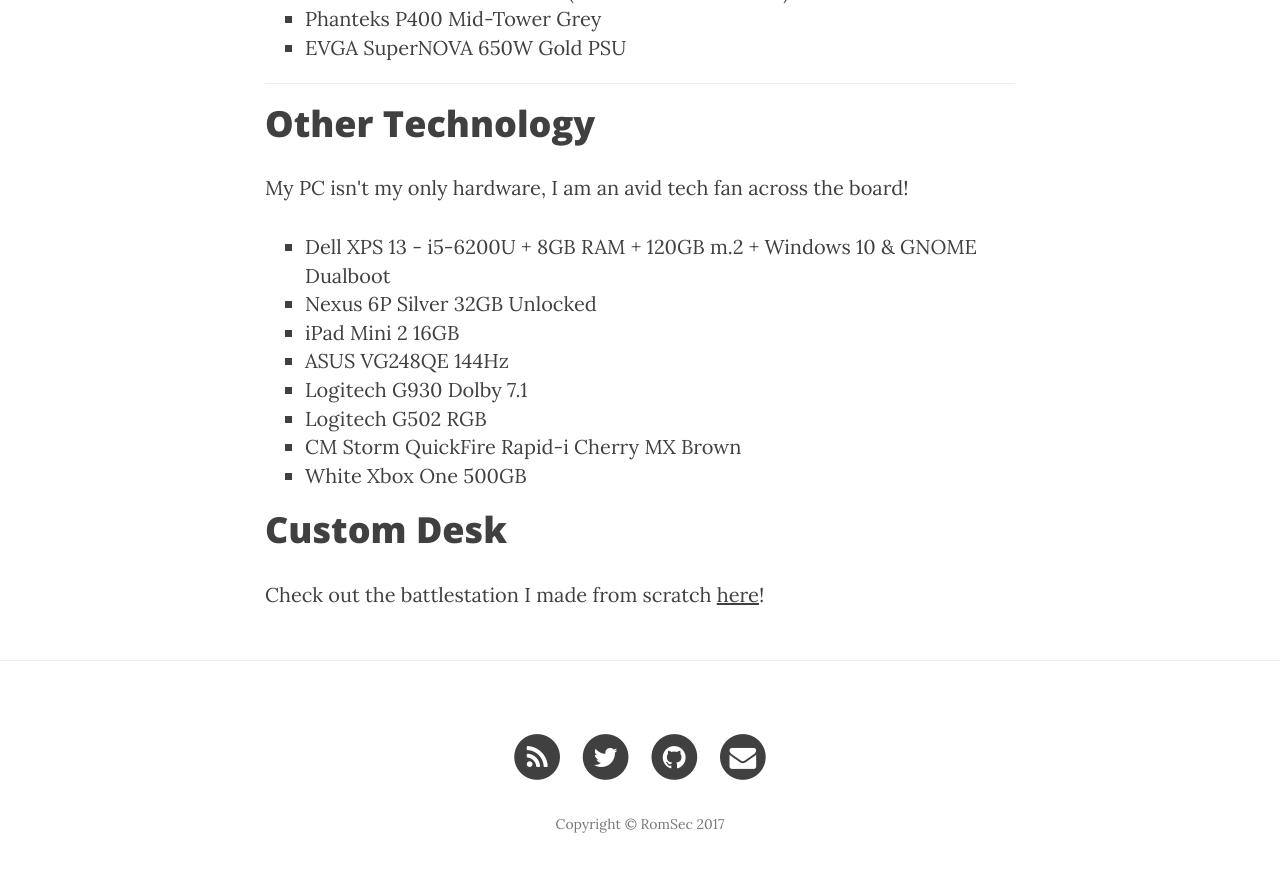
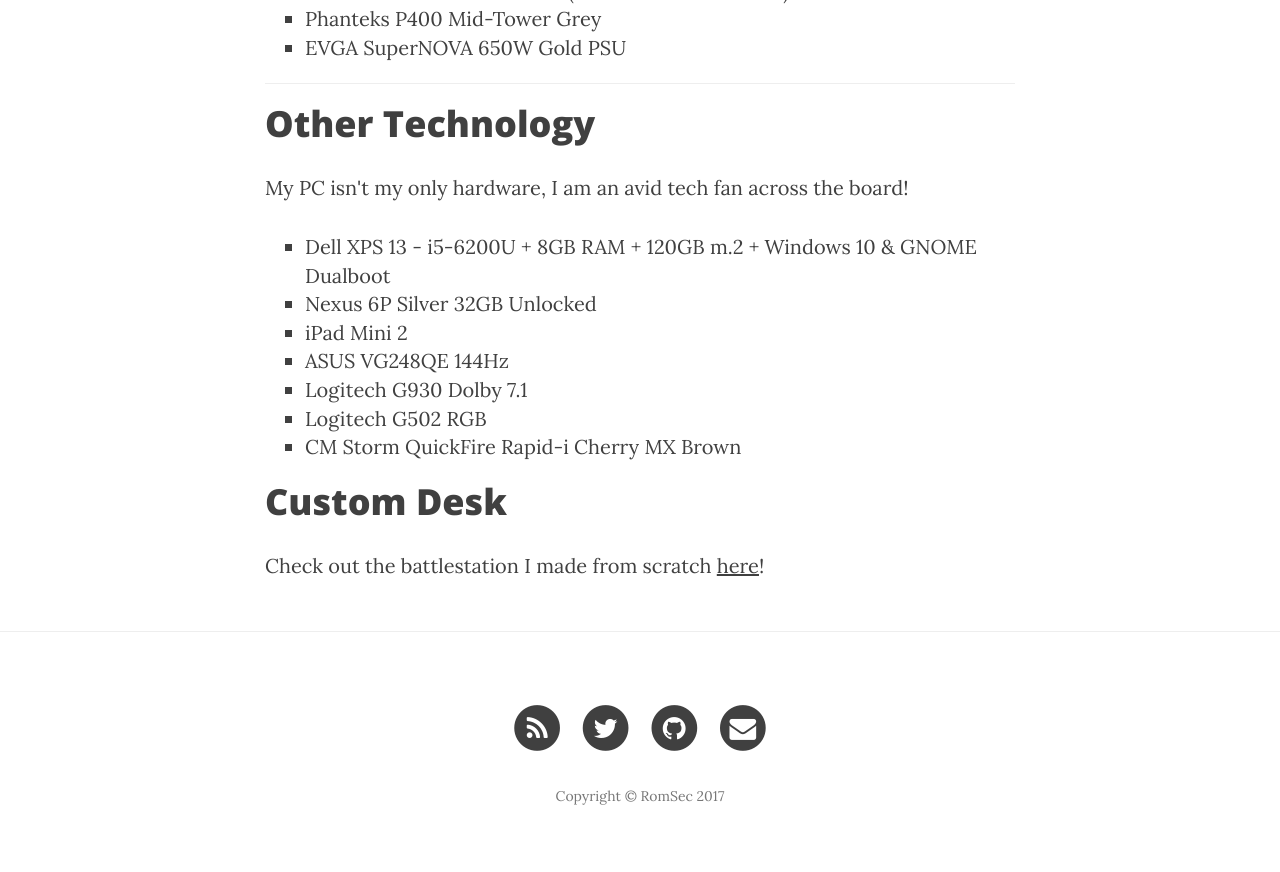
Before and after one commit to RomSec/RomSec.github.io, a Jekyll site: the page built from mytech.html, in a window 1280 px wide and 900 px high, scrolled down 991 px. Shown: the top 872 px of the window. Built offline with Jekyll 4.4.1, drawn with Linux system fonts in a browser that asks for light colours; nearby versions of some CDN libraries; some of the changed text lies outside the part shown.

Commit message:
Update mytech.html

```diff
--- a/mytech.html
+++ b/mytech.html
@@ -28,12 +28,11 @@
 <ul style="list-style-type:square">
    <li>Dell XPS 13 - i5-6200U + 8GB RAM + 120GB m.2 + Windows 10 & GNOME Dualboot</li>
   <li>Nexus 6P Silver 32GB Unlocked</li>
-  <li>iPad Mini 2 16GB</li>
+  <li>iPad Mini 2</li>
   <li>ASUS VG248QE 144Hz</li>
   <li>Logitech G930 Dolby 7.1</li>
   <li>Logitech G502 RGB</li>
   <li>CM Storm QuickFire Rapid-i Cherry MX Brown</li>
-  <li>White Xbox One 500GB</li>
 </ul>
 
 <h1>Custom Desk</h1>
```
Also changed, not shown: other parts of mytech.html (+1 -1 lines).
